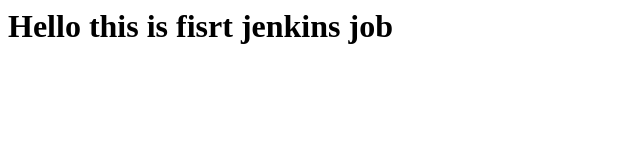
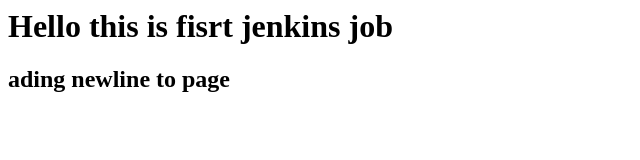
Before and after one commit to Vijayagoudapatil/myweb, a plain HTML site: page index.html in a window 1280 px wide. Shown: the whole page, without its empty margins (0-640 px from the left). Drawn offline with Linux system fonts and the light colour scheme.

Commit message:
modifed file

```diff
--- a/index.html
+++ b/index.html
@@ -1 +1,2 @@
 <h1> Hello this is fisrt jenkins job </h1>
+<h2> ading newline to page</h2>
```
